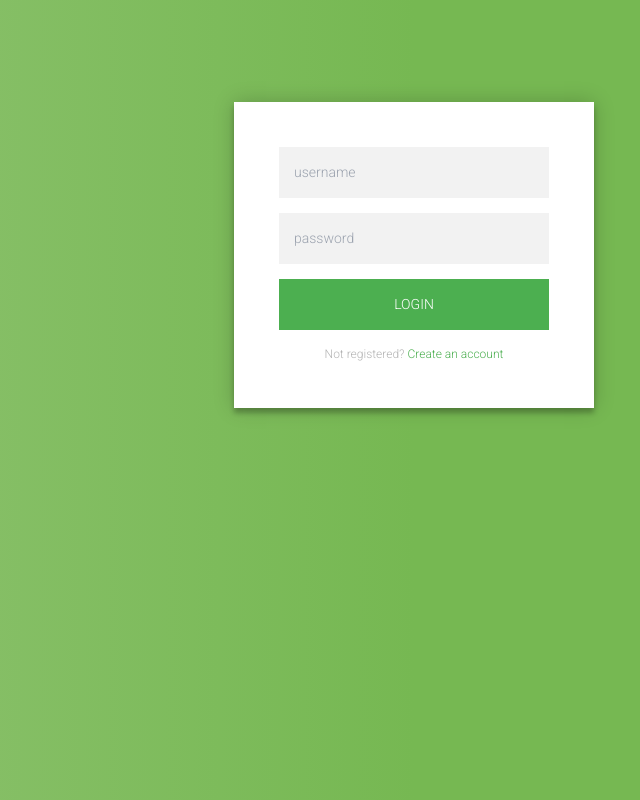
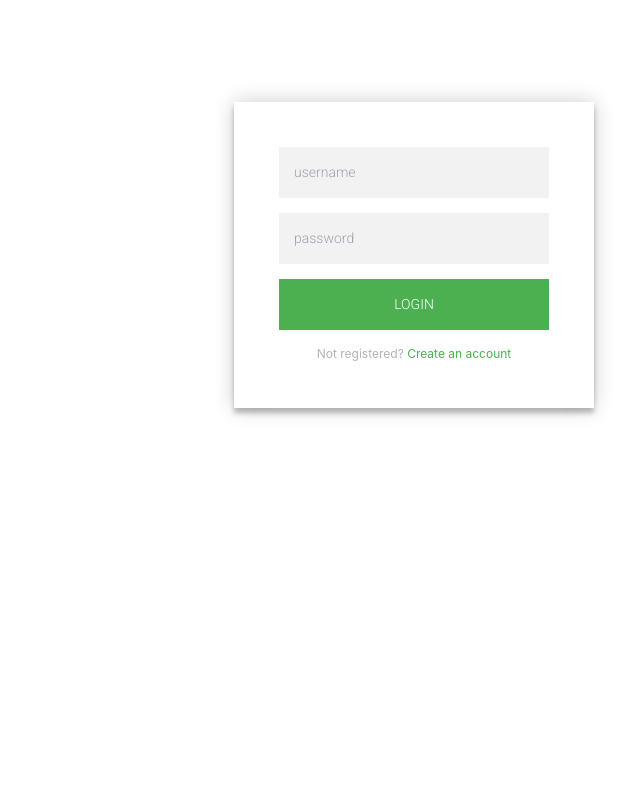
Before and after one commit to salsabilaathika-97/Mock-Test-Login, a React (Create React App) app: page / in a window 1280 px wide. Shown: the whole page, without its empty margins (226-866 px from the left). Built offline with nearby package versions, Linux system fonts and the light colour scheme.

Commit message:
remove global body css in login css

```diff
--- a/src/pages/Login/Login.css
+++ b/src/pages/Login/Login.css
@@ -5,6 +5,7 @@
   padding: 8% 0 0;
   margin: auto;
 }
+
 .form {
   position: relative;
   z-index: 1;
@@ -88,11 +89,3 @@
 .container .info span .fa {
   color: #EF3B3A;
 }
-body {
-  background: #76b852; /* fallback for old browsers */
-  background: rgb(141,194,111);
-  background: linear-gradient(90deg, rgba(141,194,111,1) 0%, rgba(118,184,82,1) 50%);
-  font-family: "Roboto", sans-serif;
-  -webkit-font-smoothing: antialiased;
-  -moz-osx-font-smoothing: grayscale;
-}
```
